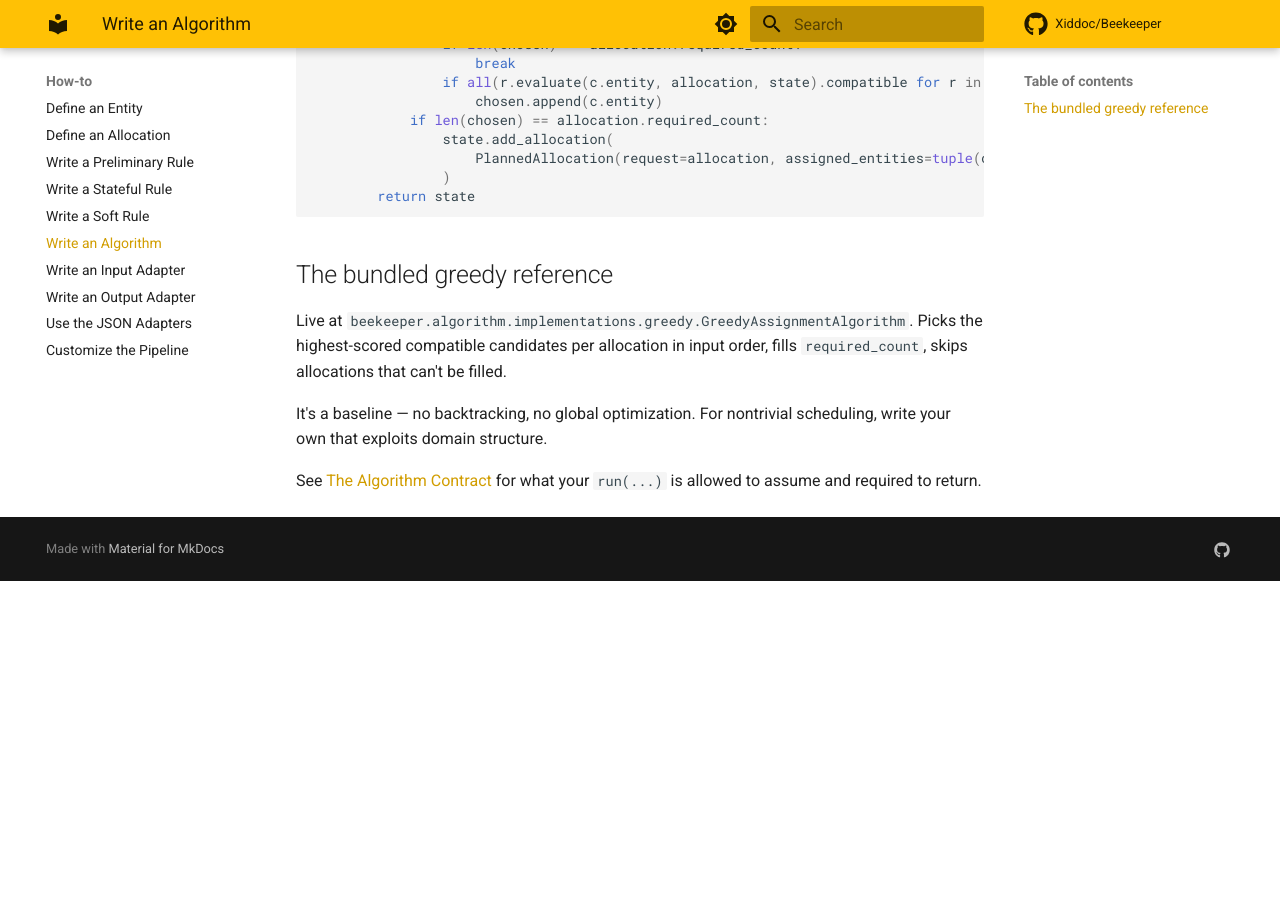
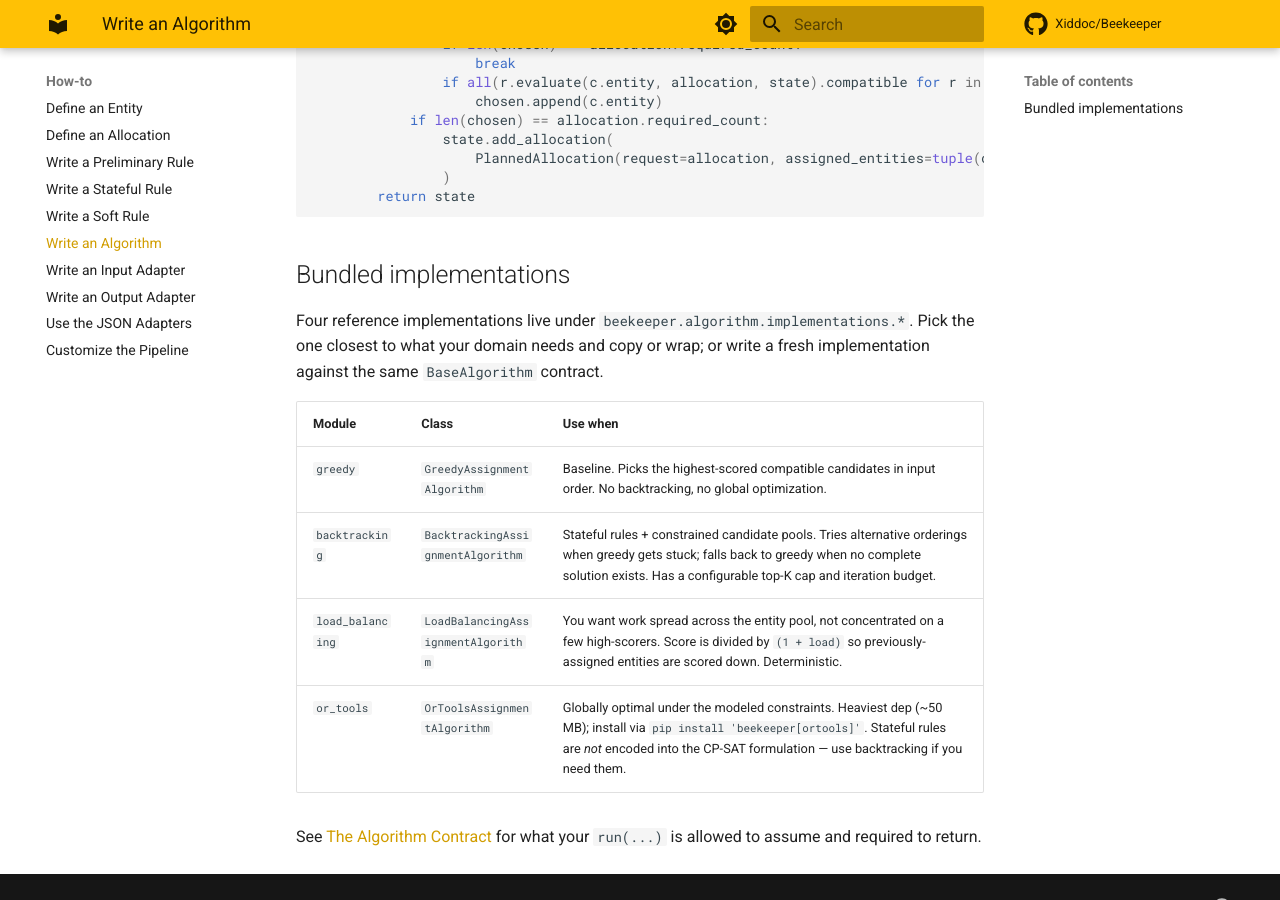
Before and after one commit to Xiddoc/BeeKeeper, an MkDocs documentation site: the page built from docs/how-to/write-an-algorithm.md, in a window 1280 px wide and 900 px high, scrolled down 670 px. Built offline with MkDocs 1.6.1 and Material for MkDocs 9.7.7, drawn with Linux system fonts in a browser that asks for light colours; comment, search, counter and statistics services are not loaded; before the commit the page ends 1251 px from its top, so only the background shows below that.

Commit message:
Document the new algorithm implementations
* `docs/how-to/write-an-algorithm.md` — replace the single-greedy
  reference with a comparison table of all four bundled
  implementations (greedy / backtracking / load_balancing / or_tools)
  including when to reach for each.
* `docs/reference.md` — mkdocstrings entries for the three new modules.
* `docs/concepts/algorithm-contract.md` — fix the anchor that pointed
  at the now-renamed greedy section, plus a sentence pointing readers
  at the comparison table.
* `docs/changelog.md` — section noting the algorithm.greedy →
  algorithm.implementations.greedy move and the three new arrivals.

Co-Authored-By: Claude Opus 4.7 (1M context) <noreply@anthropic.com>

````diff
--- a/docs/how-to/write-an-algorithm.md
+++ b/docs/how-to/write-an-algorithm.md
@@ -35,10 +35,15 @@ class MyAlgorithm[TEntity: Entity[Any], TAllocReq: AllocationRequest[Any, Any]](
         return state
 ```
 
-## The bundled greedy reference
+## Bundled implementations
 
-Live at `beekeeper.algorithm.implementations.greedy.GreedyAssignmentAlgorithm`. Picks the highest-scored compatible candidates per allocation in input order, fills `required_count`, skips allocations that can't be filled.
+Four reference implementations live under `beekeeper.algorithm.implementations.*`. Pick the one closest to what your domain needs and copy or wrap; or write a fresh implementation against the same `BaseAlgorithm` contract.
 
-It's a baseline — no backtracking, no global optimization. For nontrivial scheduling, write your own that exploits domain structure.
+| Module | Class | Use when |
+| --- | --- | --- |
+| `greedy` | `GreedyAssignmentAlgorithm` | Baseline. Picks the highest-scored compatible candidates in input order. No backtracking, no global optimization. |
+| `backtracking` | `BacktrackingAssignmentAlgorithm` | Stateful rules + constrained candidate pools. Tries alternative orderings when greedy gets stuck; falls back to greedy when no complete solution exists. Has a configurable top-K cap and iteration budget. |
+| `load_balancing` | `LoadBalancingAssignmentAlgorithm` | You want work spread across the entity pool, not concentrated on a few high-scorers. Score is divided by `(1 + load)` so previously-assigned entities are scored down. Deterministic. |
+| `or_tools` | `OrToolsAssignmentAlgorithm` | Globally optimal under the modeled constraints. Heaviest dep (~50 MB); install via `pip install 'beekeeper[ortools]'`. Stateful rules are *not* encoded into the CP-SAT formulation — use backtracking if you need them. |
 
 See [The Algorithm Contract](../concepts/algorithm-contract.md) for what your `run(...)` is allowed to assume and required to return.
````
Also changed, not shown: docs/changelog.md (+9 -0 lines), docs/concepts/algorithm-contract.md (+3 -1 lines), docs/reference.md (+3 -0 lines).
